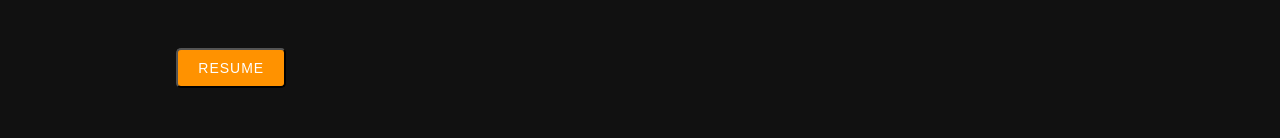
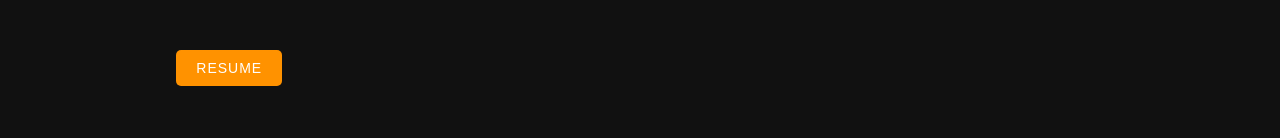
Before and after one commit to PSCoder10462/Portfolio-site, a React (Create React App) app: page / in a window 1280 px wide. Shown: the part 459-597 px from the top of the page. Built offline with nearby package versions, Linux system fonts and the light colour scheme.

Commit message:
button fix

```diff
--- a/src/index.css
+++ b/src/index.css
@@ -10,6 +10,11 @@ body {
 	margin: 0;
 	padding: 0;
 	box-sizing: border-box;
+}
+
+button {
+	outline: none;
+	border: none;
 }
 
 /* width */
```
Also changed, not shown: 2 other files (tests, documents, lock files or other folders).
